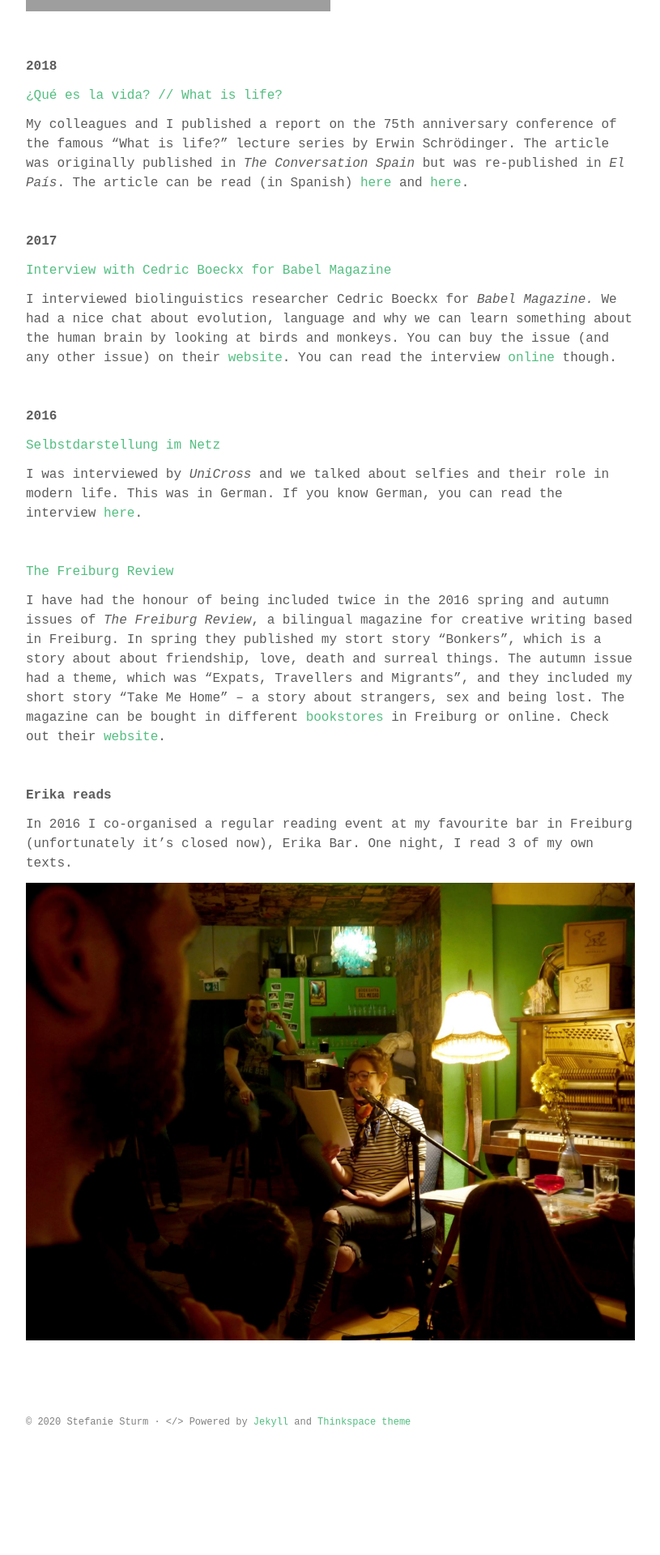
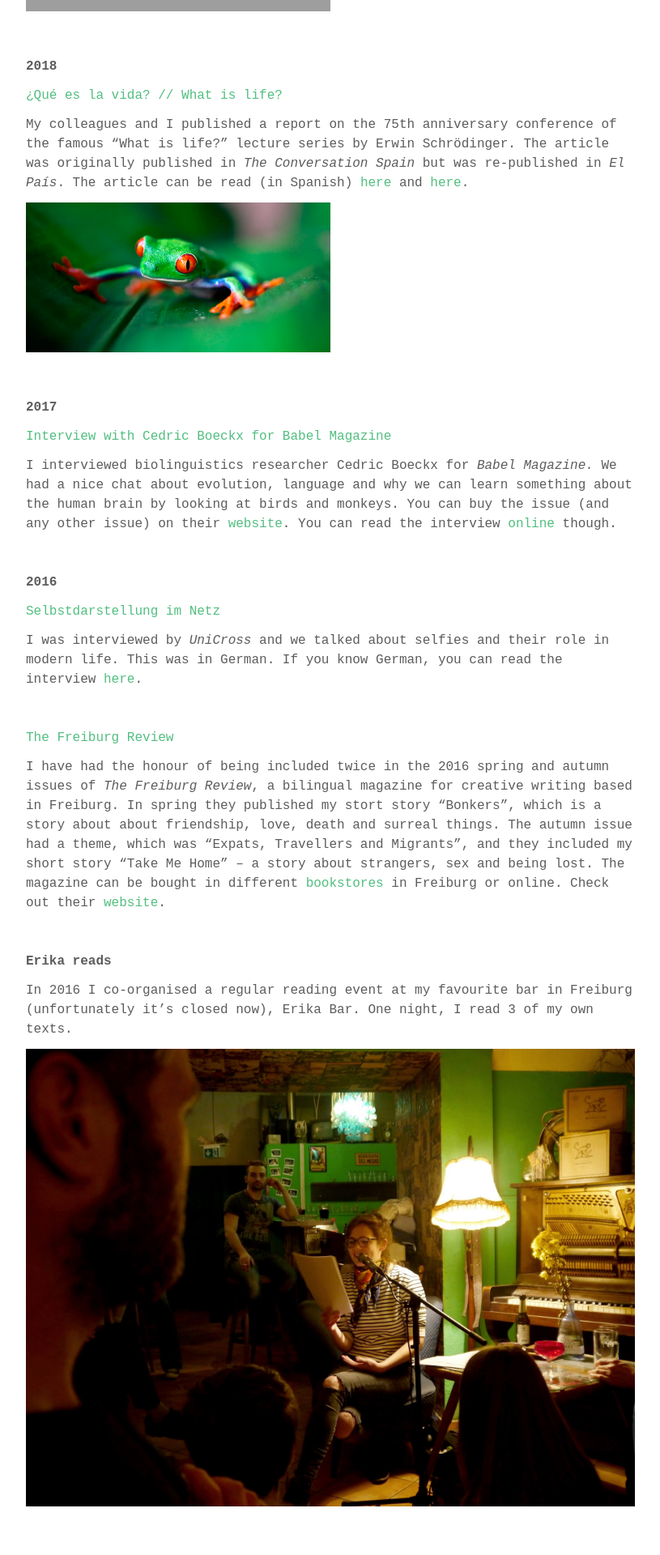
Before and after one commit to stefaniesturm/stefaniesturm.github.io, a Jekyll site: the page built from writing.md, in a window 1280 px wide. Shown: the part 1854-3774 px from the top of the page at 81% size, without its empty margins (232-1047 px from the left). Built offline with Jekyll 4.4.1, drawn with Linux system fonts in a browser that asks for light colours; some web fonts are replaced; before the commit the page ends 3667 px from its top, so only the background shows below that; grey boxes are pictures that could not be loaded.

Commit message:
Update writing.md

```diff
--- a/writing.md
+++ b/writing.md
@@ -46,6 +46,8 @@ A feature-length reflection on the struggles of studying the human mind from an
 
 My colleagues and I published a report on the 75th anniversary conference of the famous "What is life?" lecture series by Erwin Schrödinger. The article was originally published in <em>The Conversation Spain</em> but was re-published in <em>El País</em>. The article can be read (in Spanish) <a href="https://theconversation.com/que-es-la-vida-el-futuro-de-la-biologia-75-anos-despues-de-schrodinger-103399" target="_blank" rel="noopener">here</a> and <a href="https://elpais.com/elpais/2018/10/08/ciencia/1538989070_999452.html" target="_blank" rel="noopener">here</a>.
 
+<a href="https://theconversation.com/que-es-la-vida-el-futuro-de-la-biologia-75-anos-despues-de-schrodinger-103399" target="_blank" rel="noopener"><img style="width:50%" src="/images/frog.png" alt="What is life?"></a>
+
 <br>
 
 <strong>2017</strong>
```
